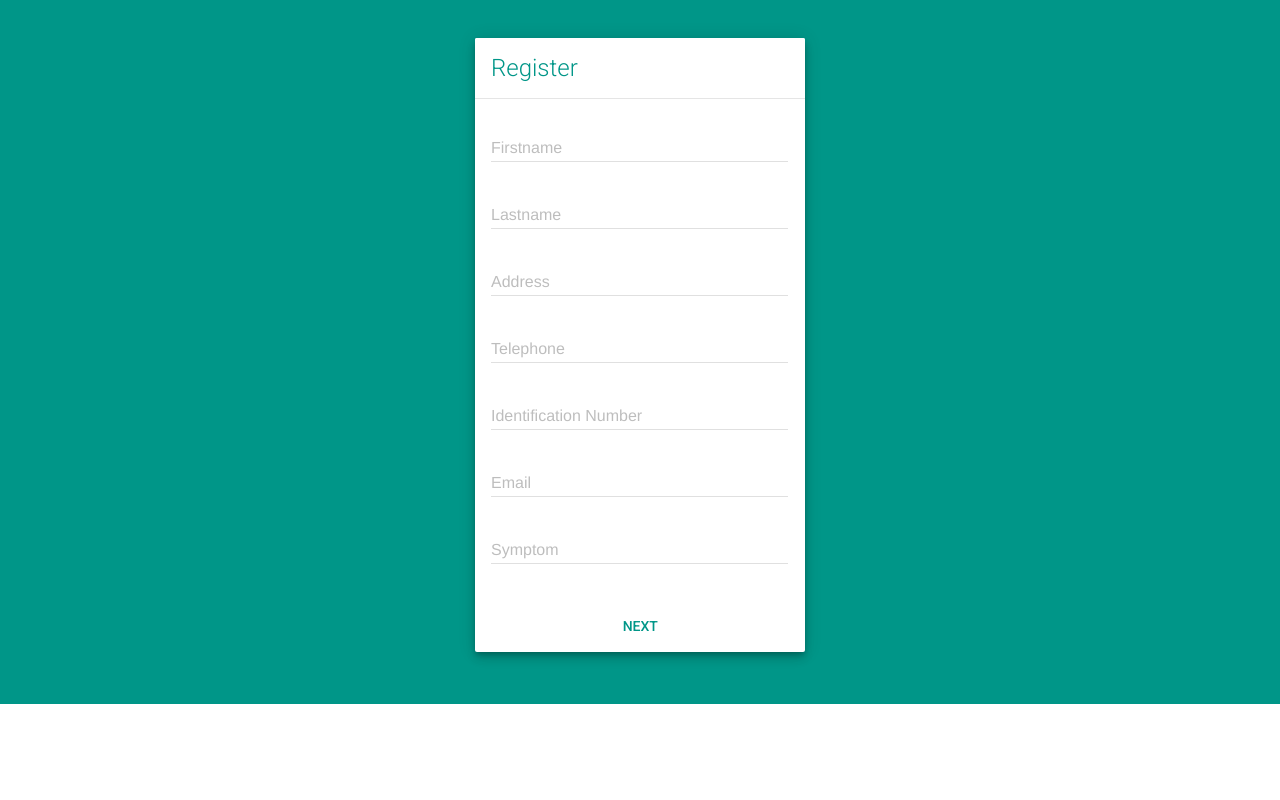
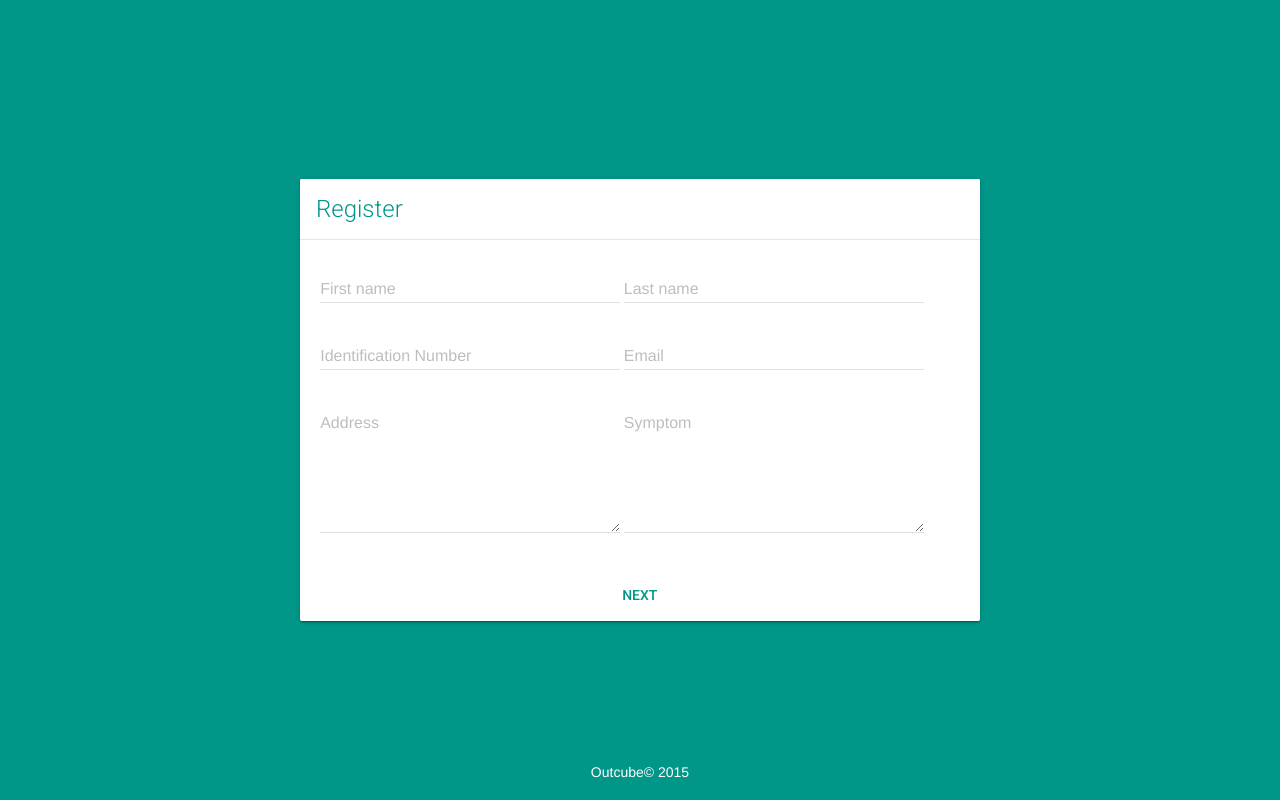
Before and after one commit to fonylew/hospital-opd, a PHP site: page /register.php in a window 1280 px wide. Run offline with PHP 8.4, Linux system fonts and the light colour scheme.

Commit message:
check otp only in register and fix layout's bug both login&register

```diff
--- a/nurse_addinfo.php
+++ b/nurse_addinfo.php
@@ -167,6 +167,7 @@ include_once "nav_nurse.php";
     // console.log(document.getElementById("bloodpressure").value);
     showDialog({
       title: '<span id="span_confirm">Confirmation</span>',
+      // title: 'Confirmation',
       text: '<table><tr><td><p id="bigp">Date: </h5></td>'+
       '<td><div id="div_valuetable">'+document.getElementById("date").value+'</div></td></tr>'+
 
--- a/register.php
+++ b/register.php
@@ -2,14 +2,13 @@
 include_once "header.php";
 ?>
 
+
 <link rel="stylesheet" type="text/css" href="css/patientLogin.css">
 
-
-<div class="mdl-layout mdl-js-layout mdl-color--primary" align="center"
-        style="padding-top:1em;padding-bottom:2em;">
+<div class="mdl-layout mdl-js-layout mdl-color--primary" align="center">
     <main class="mdl-layout__content" >
 
-        <div class="mdl-card mdl-shadow--6dp">
+        <div class="demo-card-wide mdl-card mdl-shadow--2dp" style="width: 680px;">
             <div class="mdl-card__title mdl-color--white mdl-color-text--primary mdl-card--border">
                 <center><h2 class="mdl-card__title-text">Register</h2></center>
             </div>
@@ -17,57 +16,100 @@ include_once "header.php";
                 <form action="#">
                     <div class="mdl-textfield mdl-js-textfield mdl-textfield--floating-label">
                         <input class="mdl-textfield__input" type="text" id="firstname" maxlength="100"/>
-                        <label class="mdl-textfield__label" for="firstname">Firstname</label>
-                        <!-- <span class="mdl-textfield__error">Input must be number</span> -->
+                        <label class="mdl-textfield__label" for="firstname">First name</label>
                     </div>
                     <div class="mdl-textfield mdl-js-textfield mdl-textfield--floating-label">
                         <input class="mdl-textfield__input" type="text" id="lastname" maxlength="100"/>
-                        <label class="mdl-textfield__label" for="lastname">Lastname</label>
-                        <!-- <span class="mdl-textfield__error">Input must be number</span> -->
-                    </div>
-                    <div class="mdl-textfield mdl-js-textfield mdl-textfield--floating-label">
-                        <input class="mdl-textfield__input" type="text" id="address" maxlength="200" />
-                        <label class="mdl-textfield__label" for="address"]>Address</label>
-                        <!-- <span class="mdl-textfield__error">Input must be number</span> -->
-                    </div>
-                    <div class="mdl-textfield mdl-js-textfield mdl-textfield--floating-label">
-                        <input class="mdl-textfield__input" type="text" id="tel" maxlength="15"/>
-                        <label class="mdl-textfield__label" for="tel">Telephone</label>
-                        <span class="mdl-textfield__error">Input must be number</span>
+                        <label class="mdl-textfield__label" for="lastname">Last name</label>
                     </div>
                     <div class="mdl-textfield mdl-js-textfield mdl-textfield--floating-label">
                         <input class="mdl-textfield__input" type="text" id="idnum" maxlength="20"/>
                         <label class="mdl-textfield__label" for="idnum">Identification Number</label>
-                        <span class="mdl-textfield__error">Input must be number</span>
                     </div>
                     <div class="mdl-textfield mdl-js-textfield mdl-textfield--floating-label">
                         <input class="mdl-textfield__input" type="text" id="email" maxlength="50"/>
                         <label class="mdl-textfield__label" for="email">Email</label>
-                        <span class="mdl-textfield__error">Input must be number</span>
                     </div>
                     <div class="mdl-textfield mdl-js-textfield mdl-textfield--floating-label">
-                        <input class="mdl-textfield__input" type="text" id="symptom" maxlength="200"/>
-                        <label class="mdl-textfield__label" for="symptom">Symptom</label>
-                        <span class="mdl-textfield__error">Input must be number</span>
+                        <textarea class="mdl-textfield__input" type="text" rows="6" id="address"></textarea>
+                        <label class="mdl-textfield__label" for="address">Address</label>
                     </div>
+                    <div class="mdl-textfield mdl-js-textfield mdl-textfield--floating-label">
+                        <textarea class="mdl-textfield__input" type="text" rows="6" id="address"></textarea>
+                        <label class="mdl-textfield__label" for="address">Symptom</label>
+                    </div>
+<!--                     <div class="mdl-textfield mdl-js-textfield mdl-textfield--floating-label">
+                        <input class="mdl-textfield__input" type="text" id="idnum" maxlength="15"/>
+                        <label class="mdl-textfield__label" for="idnum">Telephone Number</label>
+                    </div> -->
                 </form>
             </div>
             <div class="mdl-card__actions">
-                <center><a onClick="popupOTP()" class="mdl-button mdl-button--colored mdl-js-button mdl-js-ripple-effect" style="width:90%; align:center;" href="index.php">Next</a></center>
+                <center><button class="mdl-button mdl-button--colored mdl-js-button mdl-js-ripple-effect"
+                    style="width:90%; align:center;" id="checkotp" >Next</button></center>
             </div>
         </div>
     </main>
 </div>
 
-<script>
+<script type="text/javascript">
     var otp = Math.floor(100000 + Math.random() * 900000);
     console.log(otp);
 
-    function popupOTP(){
-        //login();
-        window.open('otp_simulator.php?show='+otp,'OTP','width=380,height=screen.height, resizable=no, scrollbars=no, toolbar=no, menubar=no, location=no, directories=no, status=no,modal=yes,alwaysRaised=yes');
-        return false;
-    }
+    document.getElementById("checkotp").onclick = function () {
+        showDialog({
+          title: 'Enter Mobile Phone Number',
+          text: '<div class="mdl-textfield mdl-js-textfield mdl-textfield--floating-label">'+
+                    '<input class="mdl-textfield__input" type="text" id="tel" maxlength="15"/>'+
+                    '<label class="mdl-textfield__label" for="tel">Telephone Number</label>'+
+                '</div>',
+            negative: {
+            id: 'cancel-button',
+            title: 'Back',
+            onClick: function() {
+
+            }
+          },
+          positive: {
+              id: 'ok-button',
+              title: 'OK',
+              onClick: function() {
+                // popupOTP({
+                    //login();
+                    window.open('otp_simulator.php?show='+otp,'OTP','width=380,height=screen.height, resizable=no, scrollbars=no, toolbar=no, menubar=no, location=no, directories=no, status=no,modal=yes,alwaysRaised=yes');
+                    // return false;
+
+
+                showDialog({
+                  title: 'Enter One-Time Password',
+                  text: '<div class="mdl-textfield mdl-js-textfield mdl-textfield--floating-label">'+
+                            '<input class="mdl-textfield__input" type="text" id="otp" maxlength="10"/>'+
+                            '<label class="mdl-textfield__label" for="otp">One-Time Password</label>'+
+                        '</div>',
+                    negative: {
+                    id: 'cancel-button',
+                    title: 'Back',
+                    onClick: function() {
+
+                    }
+                  },
+                  positive: {
+                      id: 'ok-button',
+                      title: 'OK',
+                      onClick: function() {
+                        //console log
+                        if(otp == document.getElementById("otp").value){
+                            location.href = "index.php";
+                        }
+
+                      }
+                  },
+                })
+
+              }
+          },
+        })
+   };
 </script>
 
 <footer>
@@ -79,6 +121,9 @@ include_once "header.php";
 
         Outcube© 2015
     </p></center>
+    <script src="js/material.js"></script>
+    <script src="js/material.min.js"></script>
+    <script> $.material.init(); </script>
 </footer>
 
 <!-- close body from header.php -->
```
Also changed, not shown: login.php (+16 -9 lines).
